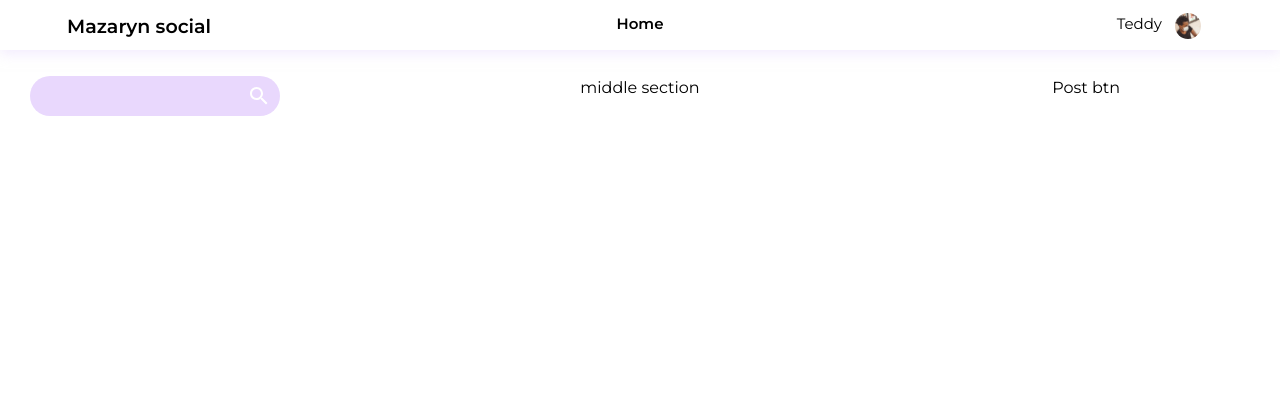
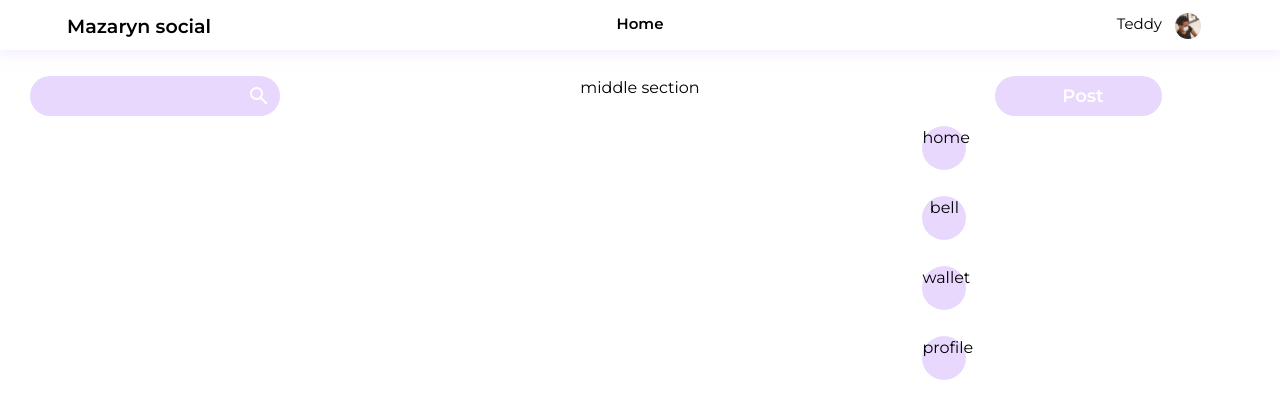
Before and after one commit to aiden77mori/mazaryn-frontend, a React (Create React App) app: page / in a window 1280 px wide. Shown: the top 418 px of the page. Built offline with nearby package versions, Linux system fonts and the light colour scheme.

Commit message:
nav buttons

```diff
--- a/src/components/right pane/RightPane.css
+++ b/src/components/right pane/RightPane.css
@@ -10,3 +10,28 @@
     width: 29%;
     height: 100%;
 }
+
+.postButton{
+    height: 2.5rem;
+    width: 10.4375rem;
+    border-radius: 64px;
+    padding-left: 10px;
+    margin-right: 5%;
+    background-color: #e9d8fd;
+    color: #fff;
+    text-align: center;
+    font-weight: bold;
+    font-size: large;
+}
+
+nav{
+    padding-top: 0.625rem;
+}
+
+ul > li{
+    height: 2.75rem;
+    width: 2.75rem;
+    border-radius: 50%;
+    background-color: #e9d8fd;
+    margin-bottom: 1.625rem;
+}
--- a/src/components/right pane/RightPane.js
+++ b/src/components/right pane/RightPane.js
@@ -4,7 +4,15 @@ import React from 'react';
 function RightPane(){
     return(
         <div className='rightPane'>
-            <button className='postButton'>Post btn</button>
+            <button className='postButton'>Post</button>
+            <nav>
+                <ul>
+                    <li>home</li>
+                    <li>bell</li>
+                    <li>wallet</li>
+                    <li>profile</li>
+                </ul>
+            </nav>
         </div>
     );
 }
```
Also changed, not shown: 1 other file (tests, documents, lock files or other folders).
